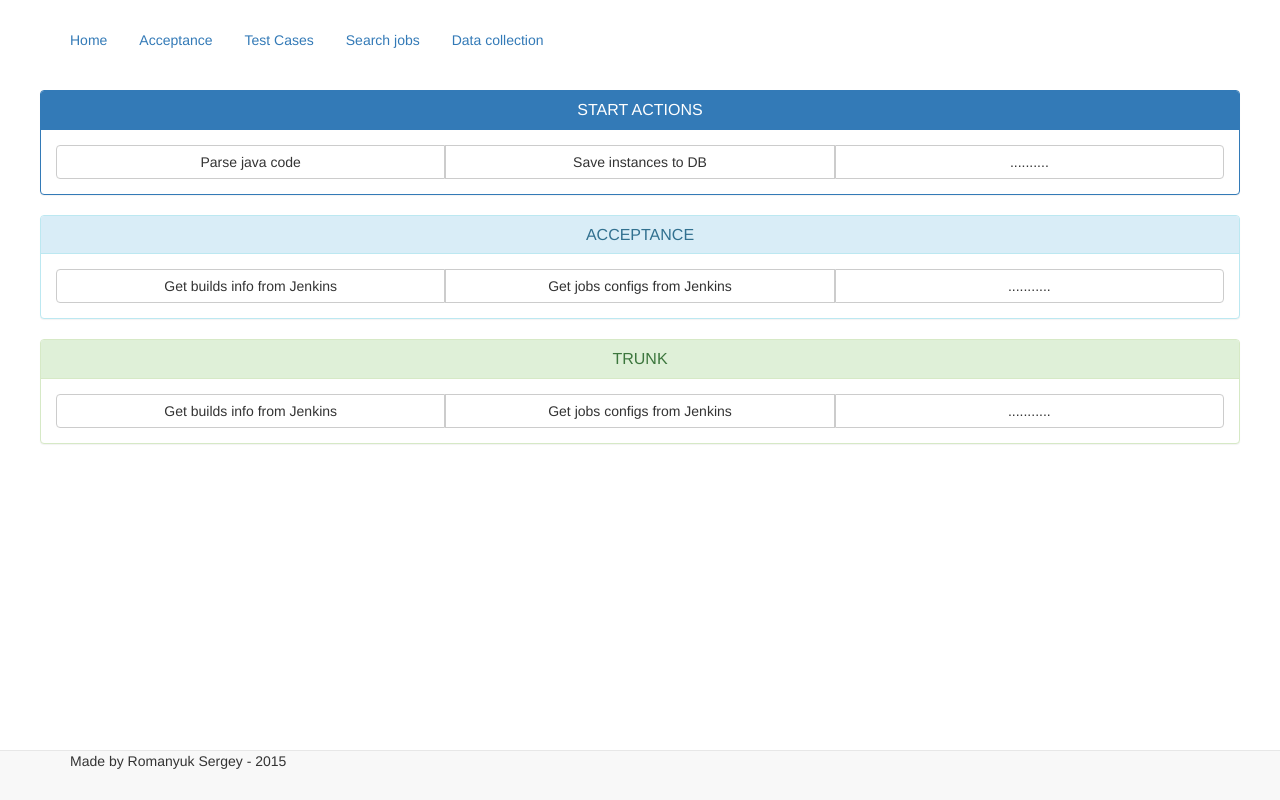
After one commit to ukrduino/TestManagement, a Django app: page /data_collection/ in a window 1280 px wide. The commit adds this page. Run offline with Django 3.2, Linux system fonts and the light colour scheme; parts of the project's set-up code (start-up, migrations or seed data) failed here and were passed over; some libraries are stand-ins or nearby versions.

Commit message:
Data collection page added, refactoring 2

```diff
--- a/TestCases/views.py
+++ b/TestCases/views.py
@@ -7,9 +7,8 @@ from TestCases.models import *
 logger = logging.getLogger(__name__)
 
 
-# Site section
+# ACCEPTANCE PAGE
 def show_acceptance_jobs(request):
-
     args = dict()
     jobs_with_builds = dict()
     for job in Job.objects.all():
@@ -18,7 +17,7 @@ def show_acceptance_jobs(request):
     return render_to_response("AcceptanceJobsPage.html", args, context_instance=RequestContext(request))
 
 
-def show_test_for_jobs(request):  # TODO pass data in ajax dictionary
+def show_test_for_jobs(request):
     args = dict()
     if request.method == 'POST':
         job_id = request.POST['job_id']
@@ -45,33 +44,6 @@ def find_tests_for_job_from_builds(builds):
             test = TestClass.objects.get(id=result.test_class.id)
             tests_for_job.add(test)
     return tests_for_job
-
-    # jobs_with_groups_tests_results = dict()
-    # for jenkins_job in Job.objects.all():
-    #     build_with_tests = dict()
-    #     for buid in JobBuild.objects.filter(job__id=jenkins_job.id):
-    #         tests_with_results = dict()
-    #         for test in TestClass.objects.filter(test_case_group__id=group.id):
-    #             results = TestResult.objects.filter(test_case__id=test.id)
-    #             results_for_template = list()
-    #             for build in jobs_with_builds[jenkins_job]:
-    #                 not_run = True
-    #                 for res in results:
-    #                     if build.id == res.build.id:
-    #                         if res.test_passed:
-    #                             results_for_template.append("pass")
-    #                             not_run = False
-    #                             break
-    #                         else:
-    #                             results_for_template.append("fail")
-    #                             not_run = False
-    #                             break
-    #                 if not_run:
-    #                     results_for_template.append("N/R")
-    #             tests_with_results[test] = results_for_template
-    #         groups_with_tests[group] = tests_with_results
-    #     jobs_with_groups_tests_results[jenkins_job] = groups_with_tests
-    # args['jobs_with_groups_tests_results'] = jobs_with_groups_tests_results
 
 
 def show_all_test_cases(request):
@@ -107,13 +79,23 @@ def save_instances_to_db(request):
     return render_to_response("HomePage.html", context_instance=RequestContext(request))
 
 
-def get_builds_info_from_jenkins(request):
-    JenkinsAPI.get_acceptance_results_from_jenkins()
+def get_acceptance_builds_info_from_jenkins(request):
+    JenkinsAPI.get_acceptance_builds_info_from_jenkins()
     return render_to_response("HomePage.html", context_instance=RequestContext(request))
 
 
-def get_job_configs_from_jenkins(request):
-    JenkinsAPI.add_acceptance_groups_to_jobs()
+def get_acceptance_job_configs_from_jenkins(request):
+    JenkinsAPI.get_acceptance_job_configs_from_jenkins()
+    return render_to_response("HomePage.html", context_instance=RequestContext(request))
+
+
+def get_trunk_builds_info_from_jenkins(request):
+    JenkinsAPI.get_trunk_builds_info_from_jenkins()
+    return render_to_response("HomePage.html", context_instance=RequestContext(request))
+
+
+def get_trunk_job_configs_from_jenkins(request):
+    JenkinsAPI.get_trunk_job_configs_from_jenkins()
     return render_to_response("HomePage.html", context_instance=RequestContext(request))
 
 
@@ -133,3 +115,7 @@ def search_jobs_by_groups(request):
                 jobs_set.update(jobs)
             args['found_jobs_list'] = list(jobs_set)
     return render_to_response("JobsForJobsPage.html", args, context_instance=RequestContext(request))
+
+
+def data_collection_page(request):
+    return render_to_response("DataCollectionPage.html", context_instance=RequestContext(request))
--- a/TestManagement/urls.py
+++ b/TestManagement/urls.py
@@ -5,15 +5,16 @@ from django.conf import settings
 urlpatterns = [
     url(r'^save_instances/$', 'TestCases.views.save_instances_to_db', name="save_instances_to_db"),
     url(r'^parse_java_code/$', 'TestCases.views.parse_java_code', name="parse_java_code"),
-    url(r'^get_builds_info_from_jenkins/$', 'TestCases.views.get_builds_info_from_jenkins',
-        name="get_builds_info_from_jenkins"),
-    url(r'^get_job_configs_from_jenkins/$', 'TestCases.views.get_job_configs_from_jenkins',
-        name="get_job_configs_from_jenkins"),
+    url(r'^get_acceptance_builds_info_from_jenkins/$', 'TestCases.views.get_acceptance_builds_info_from_jenkins'),
+    url(r'^get_acceptance_job_configs_from_jenkins/$', 'TestCases.views.get_acceptance_job_configs_from_jenkins'),
+    url(r'^get_trunk_builds_info_from_jenkins/$', 'TestCases.views.get_trunk_builds_info_from_jenkins'),
+    url(r'^get_trunk_job_configs_from_jenkins/$', 'TestCases.views.get_trunk_job_configs_from_jenkins'),
     url(r'^acceptance_jobs/$', 'TestCases.views.show_acceptance_jobs', name="show_acceptance_jobs"),
     url(r'^acceptance_jobs/load_data/$', 'TestCases.views.show_test_for_jobs', name="load_data"),
     url(r'^search_jobs/$', 'TestCases.views.search_jobs_page', name="search_jobs"),
     url(r'^search_jobs/by_groups/$', 'TestCases.views.search_jobs_by_groups', name="search_jobs_by_groups"),
     url(r'^all_test_cases/$', 'TestCases.views.show_all_test_cases', name="show_all_test_cases"),
+    url(r'^data_collection/$', 'TestCases.views.data_collection_page', name="data_collection"),
     url(r'^$', 'TestCases.views.home', name="home"),
     url(r'^admin/', include(admin.site.urls)),
 
--- a/static/js/myscripts.js
+++ b/static/js/myscripts.js
@@ -1,4 +1,5 @@
 // HOME PAGE BUTTONS
+// START ACTIONS
 $('#parse_java').click(function (event) {
     event.preventDefault();
     $.ajax({
@@ -21,21 +22,45 @@ $('#save_instances').click(function (event) {
     });
 });
 
-$('#get_builds_info_from_jenkins').click(function (event) {
+// ACCEPTANCE ACTIONS
+$('#get_acceptance_builds_info_from_jenkins').click(function (event) {
     event.preventDefault();
     $.ajax({
-        url: 'get_builds_info_from_jenkins/',                       //TODO use Django Template tags if possible
+        url: 'get_acceptance_builds_info_from_jenkins/',
         type: 'get', //this is the default though, you don't actually need to always mention it
         success: function () {
             alert("Successfully !!!");
         }
-    });                                                             //TODO refactor to parametrized call
+    });
 });
 
-$('#get_job_configs_from_jenkins').click(function (event) {
+$('#get_acceptance_job_configs_from_jenkins').click(function (event) {
     event.preventDefault();
     $.ajax({
-        url: 'get_job_configs_from_jenkins/',                       //TODO use Django Template tags if possible
+        url: 'get_acceptance_job_configs_from_jenkins/',
+        type: 'get', //this is the default though, you don't actually need to always mention it
+        success: function () {
+            alert("Successfully !!!");
+        }
+    });
+});
+
+// TRUNK ACTIONS
+$('#get_trunk_builds_info_from_jenkins').click(function (event) {
+    event.preventDefault();
+    $.ajax({
+        url: 'get_trunk_builds_info_from_jenkins/',
+        type: 'get', //this is the default though, you don't actually need to always mention it
+        success: function () {
+            alert("Successfully !!!");
+        }
+    });
+});
+
+$('#get_trunk_job_configs_from_jenkins').click(function (event) {
+    event.preventDefault();
+    $.ajax({
+        url: 'get_trunk_job_configs_from_jenkins/',
         type: 'get', //this is the default though, you don't actually need to always mention it
         success: function () {
             alert("Successfully !!!");
--- a/templates/BasePage.html
+++ b/templates/BasePage.html
@@ -28,12 +28,13 @@
             <li><a href="{% url 'show_acceptance_jobs' %}">Acceptance</a></li>
             <li><a href="{% url 'show_all_test_cases' %}">Test Cases</a></li>
             <li><a href="{% url 'search_jobs' %}">Search jobs</a></li>
-            <li><a href="#">Statistics</a></li>
+            <li><a href="{% url 'data_collection' %}">Data collection</a></li>
         </ul>
         {% block search_jobs_page %}{% endblock %}
         {% block acceptance_jobs_page %}{% endblock %}
         {% block home_page %}{% endblock %}
         {% block test_cases_page %}{% endblock %}
+        {% block data_collection_page %}{% endblock %}
     </div>
 </div>
 <div class="bottom_buffer"></div>
--- /dev/null
+++ b/templates/DataCollectionPage.html
@@ -0,0 +1,66 @@
+{% extends 'BasePage.html' %}
+{% load staticfiles %}
+
+
+{% block data_collection_page %}
+    <div class="row page_content">
+        <div class="panel panel-primary">
+            <div class="panel-heading">
+                <h3 class="panel-title" style="text-align: center">START ACTIONS</h3>
+            </div>
+            <div class="panel-body">
+                <div class="btn-group btn-group-justified" role="group" aria-label="">
+                    <div class="btn-group" role="group">
+                        <a class="btn btn-default" id="parse_java">Parse java code</a>
+                    </div>
+                    <div class="btn-group" role="group">
+                        <a class="btn btn-default" id="save_instances">Save instances to DB</a>
+                    </div>
+                    <div class="btn-group" role="group">
+                        <button type="button" class="btn btn-default">..........</button>
+                    </div>
+                </div>
+            </div>
+        </div>
+        <div class="panel panel-info">
+            <div class="panel-heading">
+                <h3 class="panel-title" style="text-align: center">ACCEPTANCE</h3>
+            </div>
+            <div class="panel-body">
+                <div class="btn-group btn-group-justified" role="group" aria-label="">
+                    <div class="btn-group" role="group">
+                        <a class="btn btn-default" id="get_acceptance_builds_info_from_jenkins">Get builds info from
+                            Jenkins</a>
+                    </div>
+                    <div class="btn-group" role="group">
+                        <a class="btn btn-default" id="get_acceptance_job_configs_from_jenkins">Get jobs configs from
+                            Jenkins</a>
+                    </div>
+                    <div class="btn-group" role="group">
+                        <button type="button" class="btn btn-default">...........</button>
+                    </div>
+                </div>
+            </div>
+        </div>
+        <div class="panel panel-success">
+            <div class="panel-heading">
+                <h3 class="panel-title" style="text-align: center">TRUNK</h3>
+            </div>
+            <div class="panel-body">
+                <div class="btn-group btn-group-justified" role="group" aria-label="">
+                    <div class="btn-group" role="group">
+                        <a class="btn btn-default" id="get_trunk_builds_info_from_jenkins">Get builds info from
+                            Jenkins</a>
+                    </div>
+                    <div class="btn-group" role="group">
+                        <a class="btn btn-default" id="get_trunk_job_configs_from_jenkins">Get jobs configs from
+                            Jenkins</a>
+                    </div>
+                    <div class="btn-group" role="group">
+                        <button type="button" class="btn btn-default">...........</button>
+                    </div>
+                </div>
+            </div>
+        </div>
+    </div>
+{% endblock %}
--- a/templates/JobsForJobsPage.html
+++ b/templates/JobsForJobsPage.html
@@ -1,6 +1,6 @@
 {% if found_jobs_list|length %}
     {% for job in found_jobs_list %}
-        <li class="list-group-item"><a href="{{ job.job_link }}" target=_blank>{{ job.job_name }}</a></li>
+        <li class="list-group-item"><a href="{{ job.job_link }}" target=_blank>{{ job.job_name }}</a><a href="{{ job.job_link }}" target=_blank><span class="glyphicon glyphicon-cog" aria-hidden="true" style="padding-left:30px"></span></a></li>
     {% endfor %}
 {% else %}
     <li class="list-group-item">No jobs found</li>
--- a/templates/TestsForAcceptanceJobsPage.html
+++ b/templates/TestsForAcceptanceJobsPage.html
@@ -2,11 +2,10 @@
     <tr>
         <td class="counter">{{ forloop.counter }}</td>
         <td>
+            {# TODO Add link to TestCase #}
             <a href="{{ test. }}" target=_blank>{{ test.test_class_name }}</a>
         </td>
         {% for result in results %}
-            {#            <td>{{ result.build.id }}</td>#}
-            {# TODO Add link to TestCase, add show stack trace #}
             {% if result.test_passed == 'passed' %}
                 <td>
                     <span class="glyphicon glyphicon-ok-sign text-success build" aria-hidden="true"></span>
```
Also changed, not shown: TestCases/Parser/JenkinsAPI.py (+5 -4 lines), templates/HomePage.html (+5 -18 lines).
